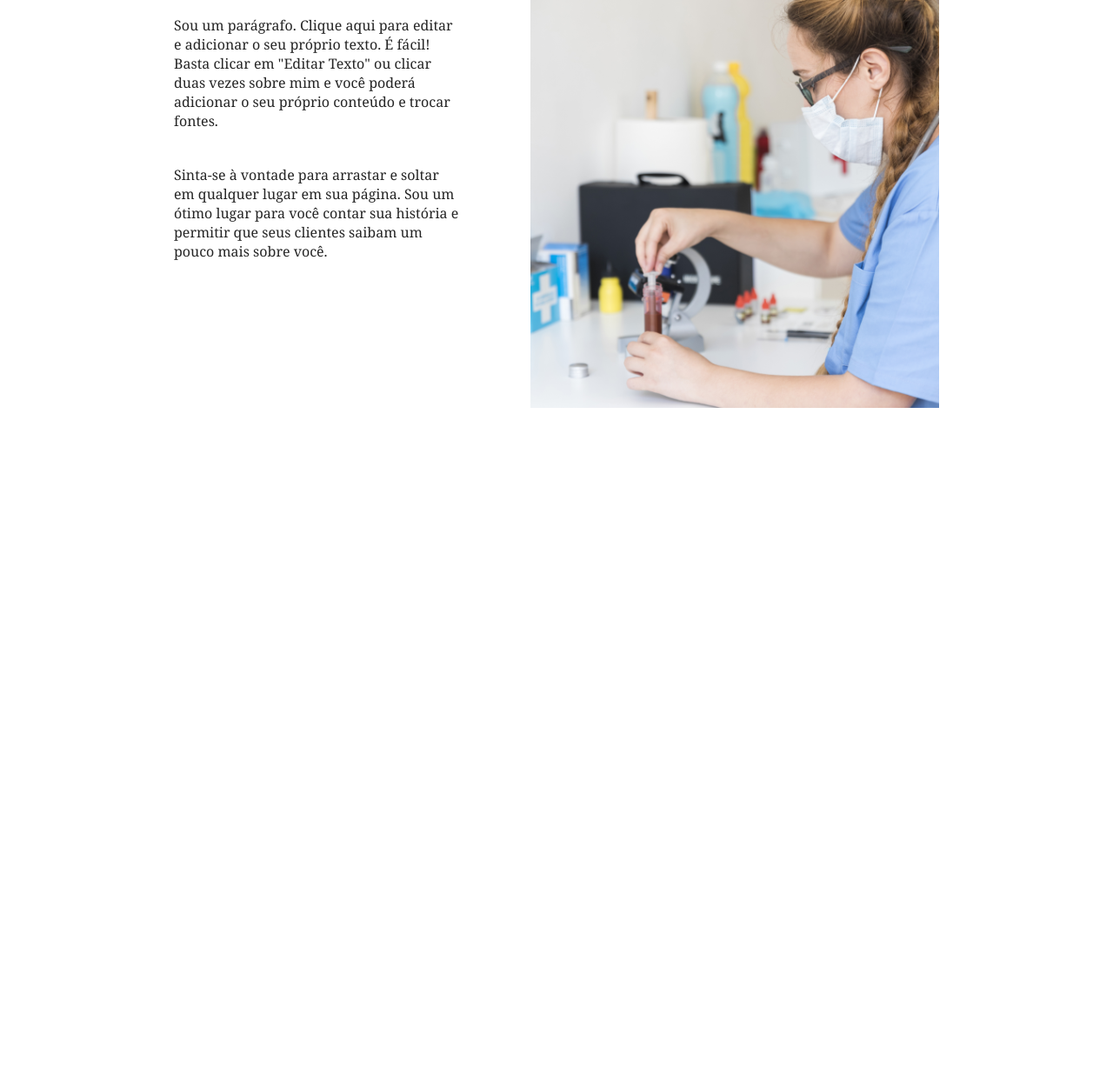
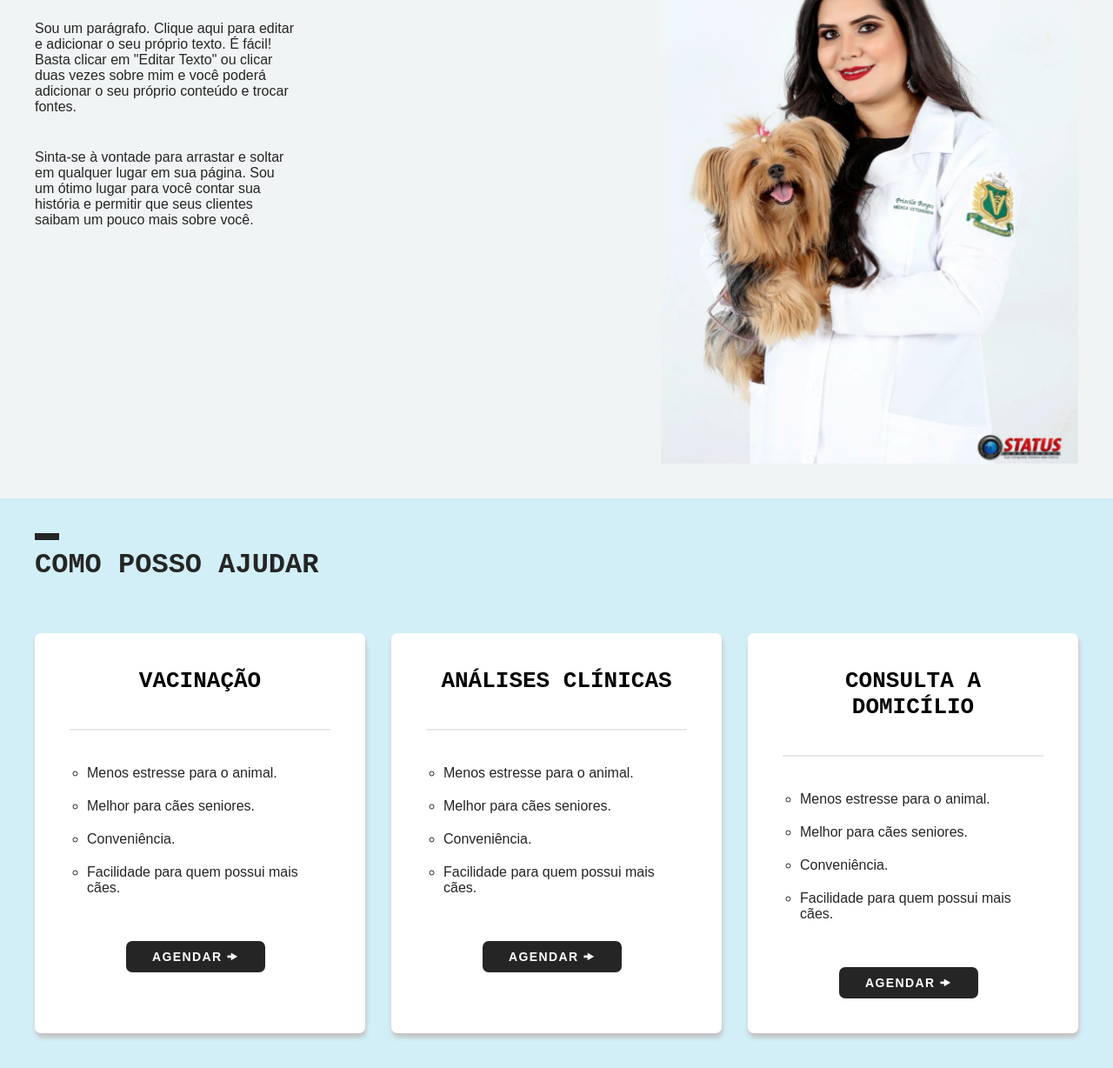
Before and after one commit to EduardoMoreira26/-Veterinary-Personal-Website, a plain HTML site: page index.html in a window 1280 px wide. Shown: the part 649-1877 px from the top of the page at 87% size. Before the commit the page ends 1158 px from the top, so only its background shows below. Drawn offline with Linux system fonts and the light colour scheme.

Commit message:
second commit

```diff
--- a/css/style.css
+++ b/css/style.css
@@ -11,6 +11,7 @@ li {
 body {
   font-family: Arial, Helvetica, sans-serif;
   color: #252525;
+  background: #f0f4f4;
 }
 
 ul {
@@ -33,14 +34,16 @@ img {
 
 /* MENU-NAV */
 .bg-nav {
-  background: #56CC9D;
+  background: #d2eef7;
 }
 
 .container-nav {
   display: flex;
   flex-wrap: wrap;
-  justify-content: space-around;
+  justify-content: space-between;
   align-items: center;
+  max-width: 1200px;
+  margin: auto;
 }
 
 .logo-nav {
@@ -48,7 +51,7 @@ img {
 }
 
 .logo-nav h1 {
-  color: white;
+  color: #252525;
 }
 
 .menu-nav ul {
@@ -56,60 +59,161 @@ img {
   flex-wrap: wrap;
 }
 
-
 .menu-nav ul li a {
   padding: 0 30px;
   font-family: "IBM plex mono", monospace;
-  color: white;
+  color: #252525;
+  font-weight: bold;
 }
 
 .menu-nav ul li a:hover {
   color: teal;
 }
 
+.redes-sociais {
+  display: flex;
+  flex-wrap: wrap;
+}
+
 /* INTRO */
 .intro {
   background: url(../img/bg-intro.png) no-repeat center center;
-  width: 100%;
+  max-width: 100%;
   height: 471px;
 }
 
 .intro h1 {
   color: white;
-  font-size: 36px;
-  font-family: Georgia, 'Times New Roman', Times, serif;
+  font-size: 48px;
+
   text-align: center;
   padding: 80px;
 }
 
-/* APRESENTACAO */
-.container-apresentacao {
-  display: flex;
-  justify-content: space-around;
-  max-width: 960px;
-  margin: auto;
-
+.intro p {
+  color: white;
+  text-align: center;
+  font-family: Georgia, "Times New Roman", Times, serif;
+  max-width: 300px;
+  margin: 0 auto;
 }
 
-.title h2 {
-  font-size: 36px;
-  font-family: "IBM plex mono", monospace;
-  margin: 40px 0;
+/* SOBRE */
+.sobre {
+  max-width: 1200px;
+  margin: 40px auto;
 }
 
-.title h2:before {
+.sobre-container {
+  display: flex;
+  justify-content: space-between;
+}
+
+.sobre-container h2 {
+  font-size: 2em;
+  font-weight: none;
+  text-transform: uppercase;
+  font-family: "IBM plex mono", monospace;
+}
+
+.sobre-container h2:before {
   content: "";
   display: block;
   border: 4px solid #252525;
   width: 20px;
+  margin-bottom: 10px;
 }
 
-.title p {
-  font-family: Georgia, 'Times New Roman', Times, serif;
-  width: 330px;
+.sobre-container p {
+  width: 300px;
   margin: 40px 0;
 }
 
-.img-sobre {
+/* SERVICOS */
+.container-servicos {
+  background: #d2eef7;
+}
+
+.title-img {
+  max-width: 1200px;
+  margin: 0 auto;
   padding: 40px 0;
 }
+
+.title-img h2 {
+  font-size: 2em;
+  font-weight: none;
+  text-transform: uppercase;
+  font-family: "IBM plex mono", monospace;
+}
+
+.title-img h2:before {
+  content: "";
+  display: block;
+  border: 4px solid #252525;
+  width: 20px;
+  margin-bottom: 10px;
+}
+
+.flex-servicos {
+  display: flex;
+  flex-wrap: wrap;
+  justify-content: space-between;
+  max-width: 1200px;
+  margin: 0 auto;
+  padding-bottom: 40px;
+}
+
+.box-servicos {
+  border-radius: 7px;
+  width: 380px;
+  height: 460px;
+  background: white;
+  box-shadow: 1px 5px 5px 0px #c3c3c3;
+  margin-top: 20px;
+}
+
+.box-servicos h2 {
+  font-family: monospace;
+  text-transform: uppercase;
+  font-weight: bold;
+  color: black;
+  text-align: center;
+  margin: 40px;
+  font-size: 2em;
+}
+
+.box-servicos h2:after {
+  content: "";
+  display: block;
+  border: 1px solid #e8e8ea;
+  margin-top: 40px;
+}
+
+.box-servicos ul li {
+  list-style: circle;
+  margin: 20px 60px;
+  font-family: Arial, Helvetica, sans-serif;
+}
+
+.button {
+  padding: 40px 105px;
+}
+
+.btn {
+  text-align: center;
+  border-radius: 7px;
+  padding: 10px 30px;
+  color: white;
+  font-size: 14px;
+  line-height: 20px;
+  text-transform: uppercase;
+  font-weight: bold;
+  letter-spacing: 0.1em;
+  background: #252525;
+}
+
+.btn:hover {
+  color: #d2eef7;
+  box-shadow: 1px 1px 4px 0px #c3c3c3;
+}
--- a/index.html
+++ b/index.html
@@ -21,18 +21,27 @@
         <ul>
           <li><a href="#sobre">Sobre</a></li>
           <li><a href="#servicos">Serviços</a></li>
+          <li><a href="#faq">Faq</a></li>
           <li><a href="#contato">Contato</a></li>
         </ul>
       </nav>
+      <ul class="redes-sociais">
+        <li><a href="http://www.instagram.com" target="blank"><img src="img/icon-insta.png" alt=""></a></li>
+        <li><a href=""><img src="img/icon-whats.png" alt=""></a></li>
+        <li><a href=""><img src="img/icon-face.png" alt=""></a></li>
+      </ul>
     </div>
   </header>
 
   <section class="intro">
     <h1>Oferecendo o melhor serviço</h1>
+    <p>"Quem nunca teve um animal de estimação, desconhece o amor. Quem nunca teve um animal de estimação, desconhece o
+      amor. "</p>
   </section>
 
-  <section class="container-apresentacao">
-    <div class="title">
+  <section class="sobre">
+    <div class="sobre-container">
+      <div>
         <h2>Quem sou</h2>
         <p>Sou um parágrafo. Clique aqui para editar e
           adicionar o seu próprio texto. É fácil! Basta clicar
@@ -46,7 +55,61 @@
           que seus clientes saibam um pouco mais
           sobre você.</p>
       </div>
-    <img class="img-sobre" src="img/quem-sou.png" alt="">
+      <div>
+        <img class="img-sobre" src="img/img-intro.png" alt="">
+      </div>
+    </div>
+  </section>
+
+  <section class="container-servicos">
+    <div class="title-img">
+      <h2>Como posso ajudar</h2>
+      <!-- <img class="img-servicos" src="img/servico.png" alt="Serviços"> -->
+    </div>
+
+    <div class="flex-servicos">
+      <div class="box-servicos">
+        <h2>Vacinação</h2>
+        <ul>
+          <li>Menos estresse para o animal.</li>
+          <li>Melhor para cães seniores.</li>
+          <li>Conveniência.</li>
+          <li>Facilidade para quem possui mais cães.</li>
+        </ul>
+
+        <div class="button">
+          <a href="#contato" class="btn">Agendar 🠞</a>
+        </div>
+      </div>
+
+      <div class="box-servicos">
+        <h2>Análises clínicas</h2>
+        <ul>
+          <li>Menos estresse para o animal.</li>
+          <li>Melhor para cães seniores.</li>
+          <li>Conveniência.</li>
+          <li>Facilidade para quem possui mais cães.</li>
+        </ul>
+        <div class="button">
+          <a href="#contato" class="btn">Agendar 🠞</a>
+        </div>
+      </div>
+
+      <div class="box-servicos">
+        <h2>Consulta a domicílio</h2>
+        <ul>
+          <li>Menos estresse para o animal.</li>
+          <li>Melhor para cães seniores.</li>
+          <li>Conveniência.</li>
+          <li>Facilidade para quem possui mais cães.</li>
+        </ul>
+        <div class="button">
+          <a href="#contato" class="btn">Agendar 🠞</a>
+        </div>
+      </div>
+
+    </div>
+
   </section>
 
 </body>
```
Also changed, not shown: img/bg-intro.png, img/icon-face.png (added), img/icon-insta.png (added), img/icon-whats.png (added), img/img-intro.png (added). Lines whose indentation alone changed are shown as unchanged.
